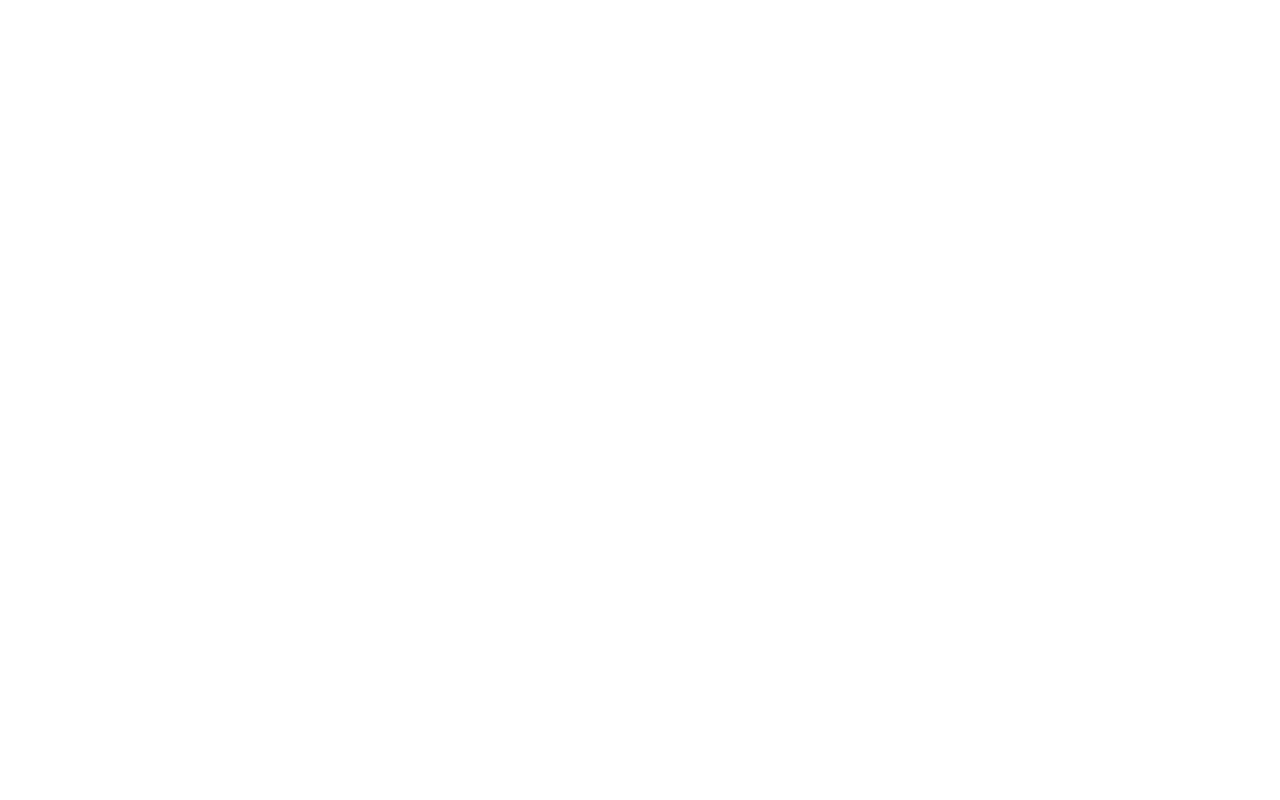
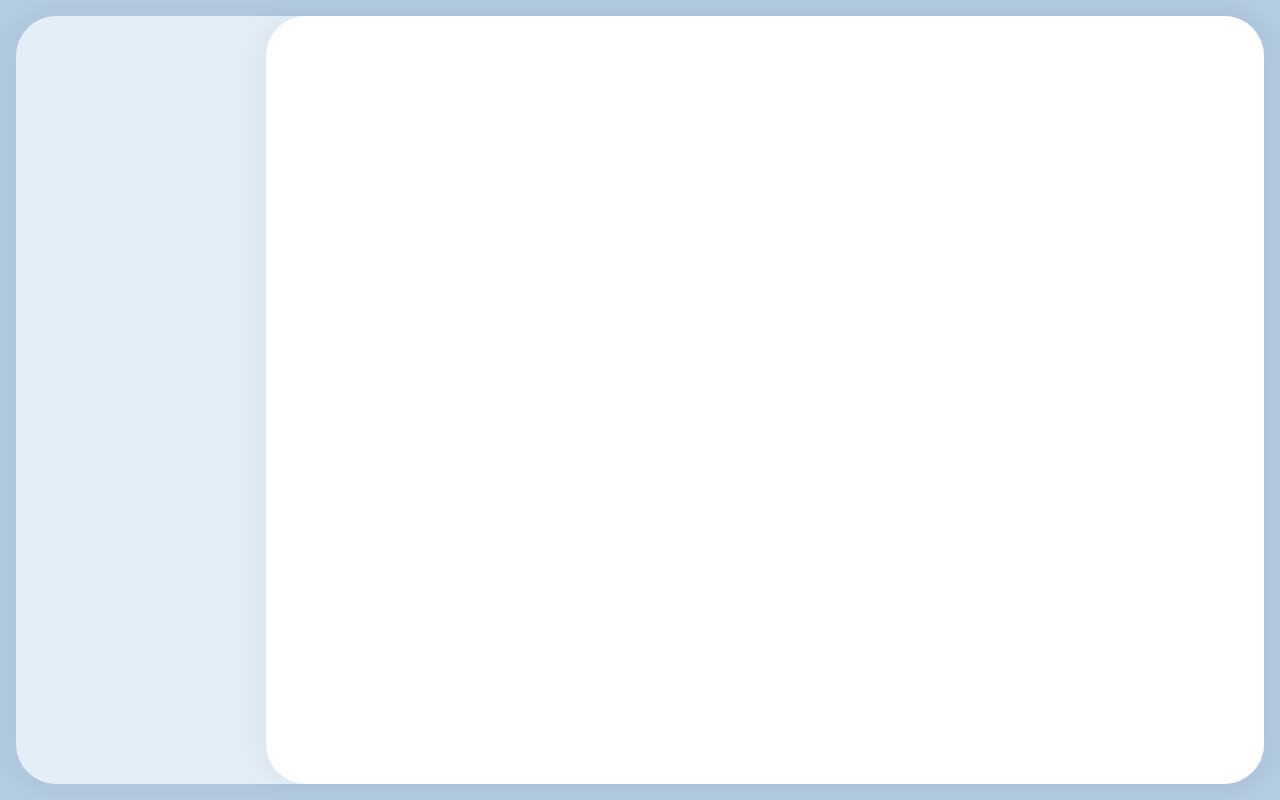
Before and after one commit to azaespa/01-Landing-Page, a plain HTML site: page Admin-Dashboard/index.html in a window 1280 px wide. Drawn offline with Linux system fonts and the light colour scheme.

Commit message:
Main container style

```diff
--- a/Admin-Dashboard/index.html
+++ b/Admin-Dashboard/index.html
@@ -7,6 +7,12 @@
     <title>Document</title>
 </head>
 <body>
+    <main class="container">
+        <div class="sidebar background">
+            <div class="center">
 
+            </div>
+        </div>
+    </main>
 </body>
 </html>
--- a/Admin-Dashboard/style.css
+++ b/Admin-Dashboard/style.css
@@ -0,0 +1,50 @@
+:root {
+    --background: #B4CDE3;
+    --background-main: #E4EEF7;
+    font-family: system-ui, -apple-system, BlinkMacSystemFont, 'Segoe UI', Roboto, Oxygen, Ubuntu, Cantarell, 'Open Sans', 'Helvetica Neue', sans-serif;
+    font-size: 16px;
+}
+
+* {
+    border: 0;
+    margin: 0;
+    padding: 0;
+    box-sizing: border-box;
+}
+
+body {
+    background-color: var(--background);
+    height: 100%;
+    width: 100%;
+    display: flex;
+    align-items: center;
+    justify-content: center;
+}
+
+main.container {
+    height: 100vh;
+    width: 100vw;
+    padding: 1rem;
+    display: flex;
+    align-items: center;
+    justify-content: center;
+}
+
+.sidebar {
+    height: 100%;
+    width: 100%;
+    border-radius: 40px;
+    background-color: var(--background-main);
+    box-shadow: 0px 0px 30px 10px rgba(0, 0, 0, 0.04);
+    position: relative;
+    display: grid;
+    grid: 1fr / repeat(5, 1fr);
+}
+
+.center {
+    height: 100%;
+    border-radius: inherit;
+    background-color: white;
+    box-shadow: -11px 0px 30px 0px rgba(0, 0, 0, 0.04);
+    grid-column: 2 / 6;
+}
```
